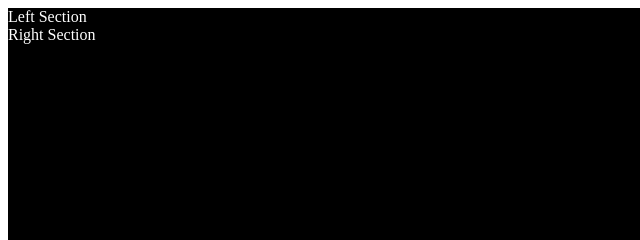
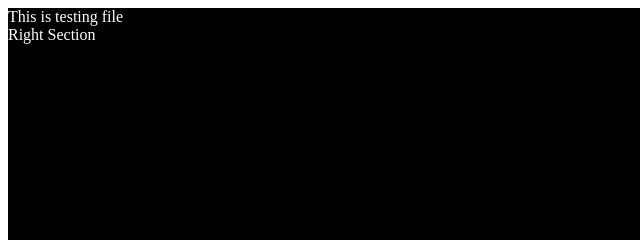
Before and after one commit to sandeepwebdeveloper/travel-website, a plain HTML site: page index.html in a window 1280 px wide. Shown: the top 240 px of the page, 0-640 px from the left. Drawn offline with Linux system fonts and the light colour scheme.

Commit message:
Text changed

```diff
--- a/index.html
+++ b/index.html
@@ -10,7 +10,7 @@
 		<div class="container">
 			<div class="row">
 				<div class="col-md-6">
-					Left Section
+					This is testing file
 				</div>
 				<div class="col-md-6">
 					Right Section
```
